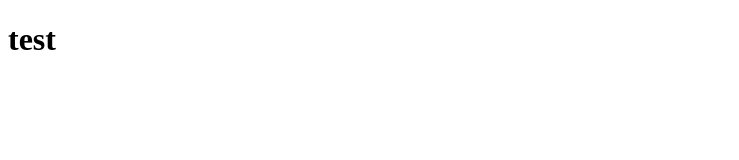
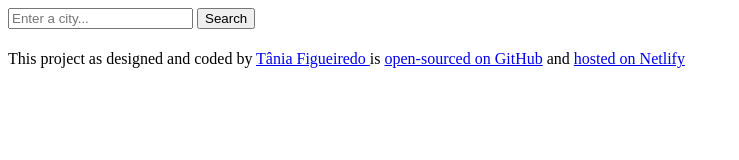
Before and after one commit to Tania-Figueiredo/SheCodes, a plain HTML site: page index.html in a window 1280 px wide. Shown: the whole page, without its empty margins (0-739 px from the left). Drawn offline with Linux system fonts and the light colour scheme.

Commit message:
Started my project today

```diff
--- a/index.html
+++ b/index.html
@@ -3,9 +3,35 @@
   <head>
     <meta charset="UTF-8" />
     <meta name="viewport" content="width=device-width, initial-scale=1.0" />
-    <title>Weather App</title>
+    <title>FreshStart Dev Weather App</title>
   </head>
   <body>
-    <h1>test</h1>
+    <header>
+      <form>
+        <input type="search" placeholder="Enter a city..." required />
+        <input type="submit" value="Search" />
+      </form>
+    </header>
+    <main>
+      <h1></h1>
+    </main>
+
+    <footer>
+      <p>
+        This project as designed and coded by
+        <a
+          href="https://github.com/Tania-Figueiredo/Tania-Figueiredo"
+          target="blank"
+        >
+          Tânia Figueiredo
+        </a>
+        is
+        <a href="https://github.com/Tania-Figueiredo/SheCodes" target="blank"
+          >open-sourced on GitHub</a
+        >
+        and
+        <a href="https://shecodesplusapp1.netlify.app/">hosted on Netlify</a>
+      </p>
+    </footer>
   </body>
 </html>
```
